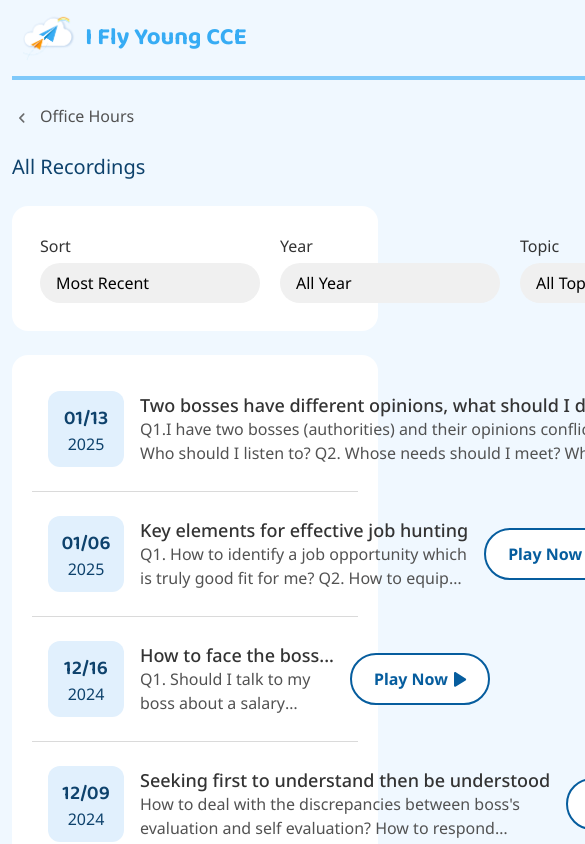
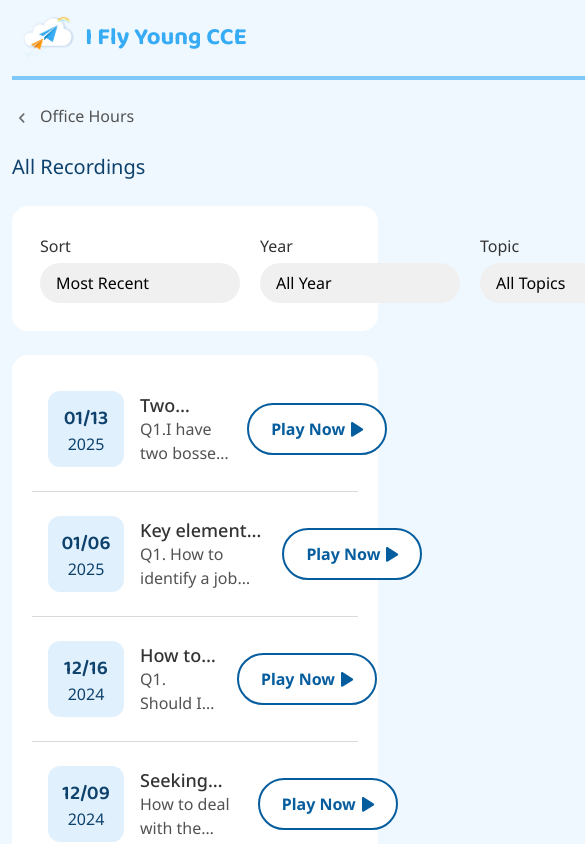
Before and after one commit to Xmeng-Li/I-Fly-Young-CCE-Website, a React (Create React App) app: page /recording in a window 390 px wide. Shown: the top 844 px of the page, 585 px wide, since content can reach past the window. Built offline with nearby package versions, Linux system fonts and the light colour scheme.

Commit message:
complete recording for ipad size

```diff
--- a/src/styles/header.css
+++ b/src/styles/header.css
@@ -91,7 +91,6 @@
   .navbar {
     display: none;
     flex-direction: column;
-    background: var(--Text-white, #FFF);
     position: absolute;
     top: 80px;
     left: 0;
@@ -105,6 +104,7 @@
     justify-items: right;
   }
   .nav-text {
+    font-size: 16px;
     flex-direction: column;
     z-index: 100;
     border-radius: 4px;
--- a/src/styles/recording.css
+++ b/src/styles/recording.css
@@ -274,3 +274,19 @@ select:focus {
   background: var(--bg-orange, #FFEFD9);
   color: var(--Text-orange, #7C300B);;
 }
+
+@media (max-width: 769px) {
+  /* Filters */
+  select {
+    display: flex;
+    flex-direction: column;
+    width: 200px;
+    padding: 8px 16px;
+  }
+  .title {
+    white-space: wrap;
+    display: -webkit-box;
+    -webkit-box-orient: vertical;
+    -webkit-line-clamp: 1;
+  }
+}
```
